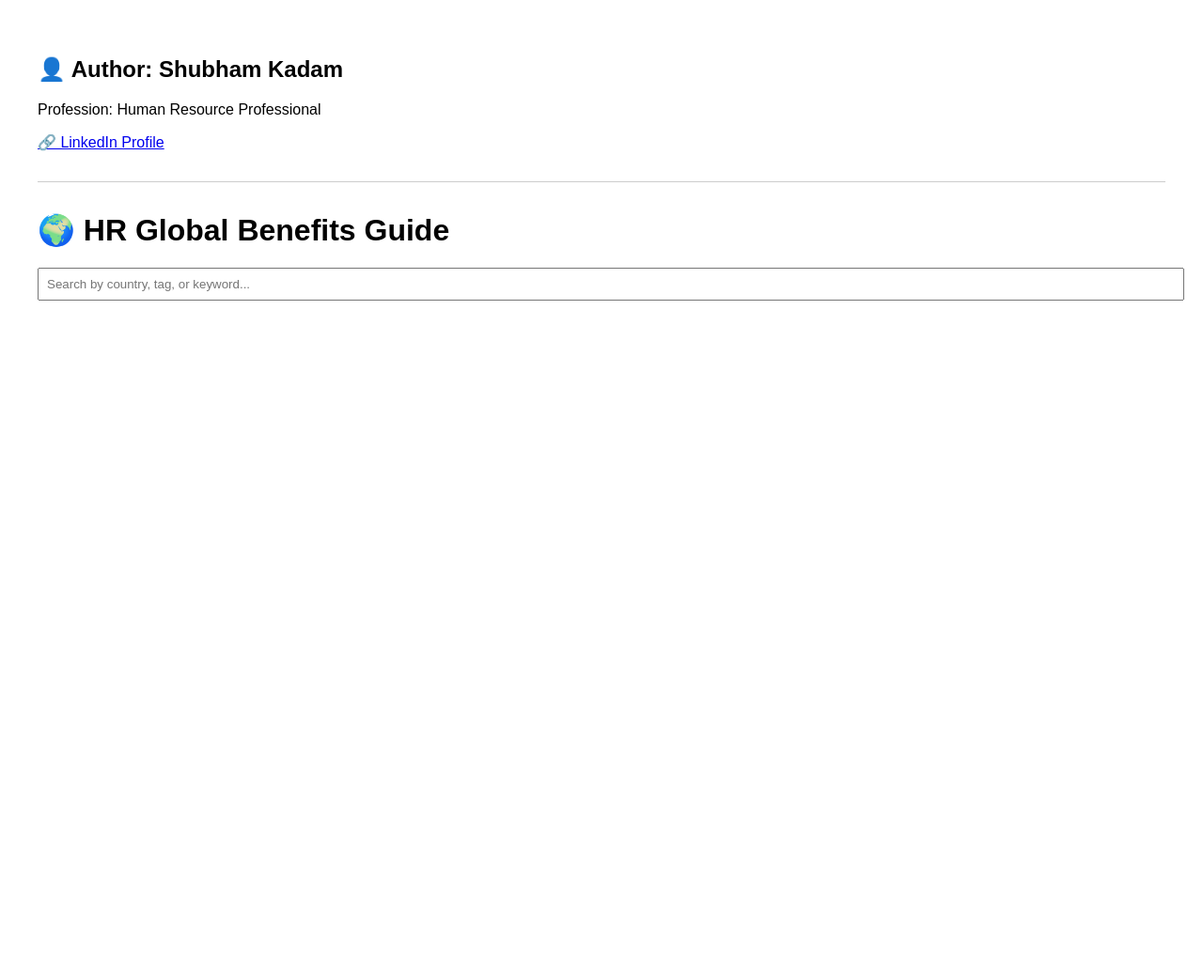
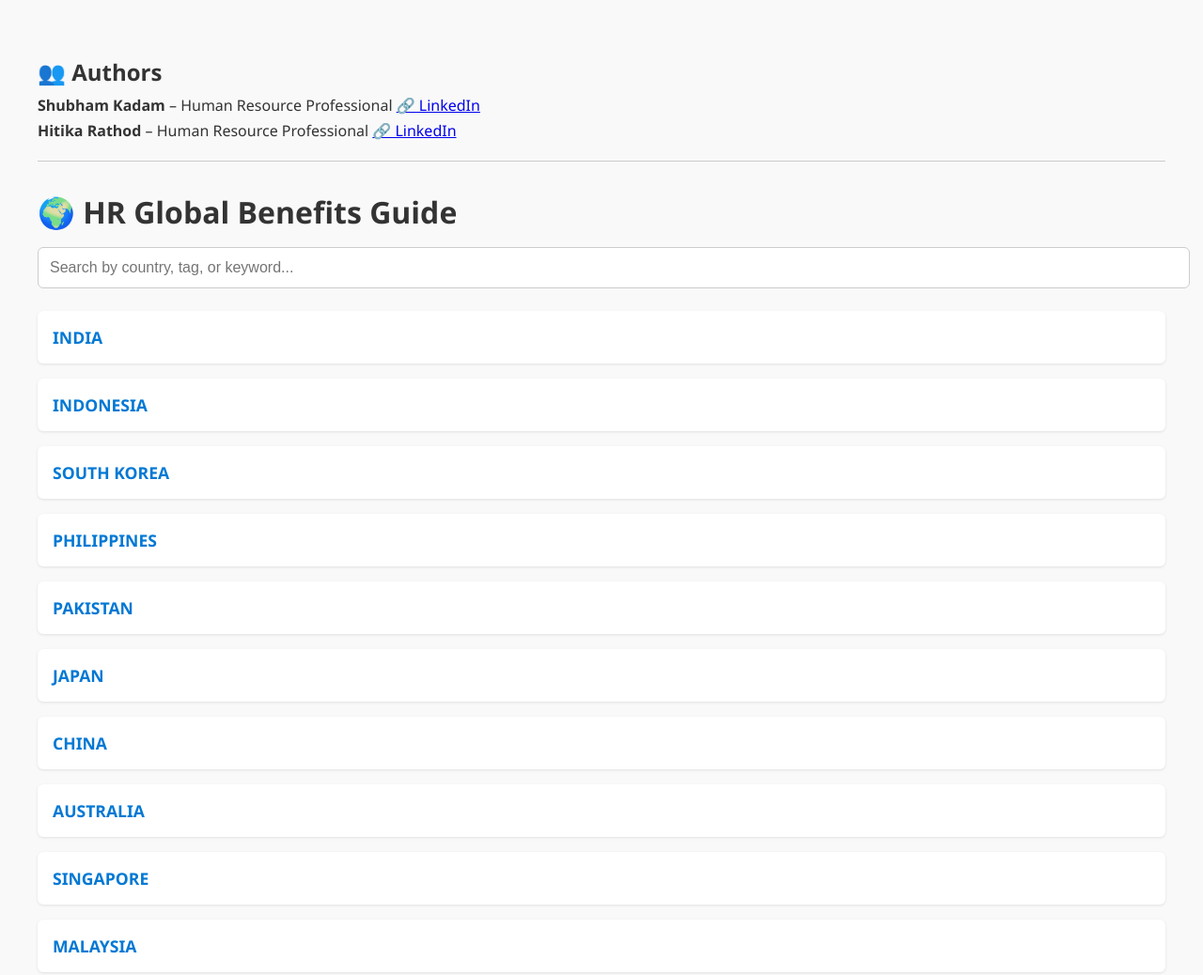
Before and after one commit to Shubh2r/HR-Global-Benefits-Guide-APAC-Region, a plain HTML site: page index.html in a window 1280 px wide. Shown: the top 1038 px of the page at 94% size. Before the commit the page ends 800 px from the top, so only its background shows below. Drawn offline with nearby package versions, Linux system fonts and the light colour scheme.

Commit message:
Update index.html

```diff
--- a/index.html
+++ b/index.html
@@ -5,20 +5,63 @@
   <title>HR Global Benefits Guide</title>
   <script src="https://cdn.jsdelivr.net/npm/fuse.js@6.6.2"></script>
   <style>
-    body { font-family: sans-serif; padding: 2rem; }
-    input { width: 100%; padding: 0.5rem; margin-bottom: 1rem; }
-    .result { margin-bottom: 1rem; }
-    .author { margin-bottom: 2rem; border-bottom: 1px solid #ccc; padding-bottom: 1rem; }
-    .author img { width: 100px; border-radius: 50%; }
+    body {
+      font-family: 'Segoe UI', sans-serif;
+      padding: 2rem;
+      background-color: #f9f9f9;
+      color: #333;
+    }
+    .author {
+      margin-bottom: 2rem;
+      border-bottom: 1px solid #ccc;
+      padding-bottom: 1rem;
+    }
+    .author h2 {
+      margin-bottom: 0.5rem;
+    }
+    .author p {
+      margin: 0.3rem 0;
+    }
+    h1 {
+      font-size: 2rem;
+      margin-bottom: 1rem;
+    }
+    input {
+      width: 100%;
+      padding: 0.75rem;
+      margin-bottom: 1.5rem;
+      font-size: 1rem;
+      border: 1px solid #ccc;
+      border-radius: 6px;
+    }
+    .result {
+      background: white;
+      padding: 1rem;
+      margin-bottom: 1rem;
+      border-radius: 6px;
+      box-shadow: 0 1px 3px rgba(0,0,0,0.1);
+      transition: transform 0.2s ease;
+    }
+    .result:hover {
+      transform: scale(1.02);
+    }
+    .result a {
+      text-decoration: none;
+      color: #0078d4;
+      font-weight: bold;
+      font-size: 1.1rem;
+    }
   </style>
 </head>
 <body>
   <div class="author">
-    <!-- Optional photo -->
-    <!-- <img src="templates/shubham-kadam.jpg" alt="Shubham Kadam"> -->
-    <h2>👤 Author: Shubham Kadam</h2>
-    <p>Profession: Human Resource Professional</p>
-    <p><a href="https://www.linkedin.com/in/shubh2r/" target="_blank">🔗 LinkedIn Profile</a></p>
+    <h2>👥 Authors</h2>
+    <p><strong>Shubham Kadam</strong> – Human Resource Professional
+      <a href="https://www.linkedin.com/in/shubh2r/" target="_blank">🔗 LinkedIn</a>
+    </p>
+    <p><strong>Hitika Rathod</strong> – Human Resource Professional
+      <a href="https://www.linkedin.com/in/hitika-rathod-1074702a9/" target="_blank">🔗 LinkedIn</a>
+    </p>
   </div>
 
   <h1>🌍 HR Global Benefits Guide</h1>
@@ -37,16 +80,25 @@
       threshold: 0.3
     });
 
-    document.getElementById('search').addEventListener('input', function(e) {
-      const results = fuse.search(e.target.value);
-      const container = document.getElementById('results');
-      container.innerHTML = results.map(r => `
+    const container = document.getElementById('results');
+
+    function renderResults(list) {
+      container.innerHTML = list.map(r => `
         <div class="result">
-          <a href="country-guides-html/${r.item.name}.html" target="_blank">
-            ${r.item.name.replace(/-/g, ' ')}
+          <a href="country-guides-html/${r.name}.html" target="_blank">
+            ${r.name.replace(/-/g, ' ').toUpperCase()}
           </a>
         </div>
       `).join('');
+    }
+
+    // Show all countries by default
+    renderResults(guides.map(name => ({ name })));
+
+    // Filter on input
+    document.getElementById('search').addEventListener('input', function(e) {
+      const results = fuse.search(e.target.value);
+      renderResults(results.length ? results.map(r => r.item) : guides.map(name => ({ name })));
     });
   </script>
 </body>
```
